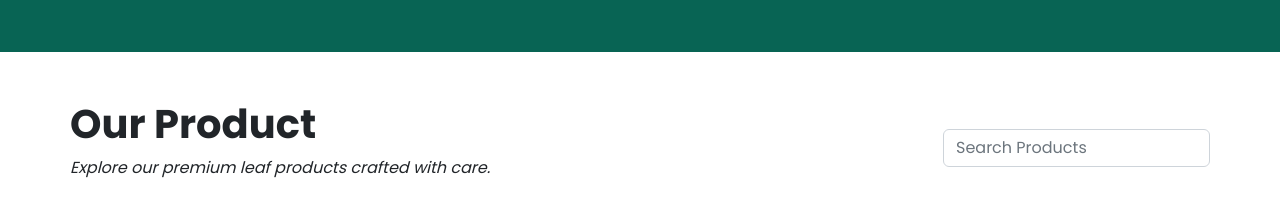
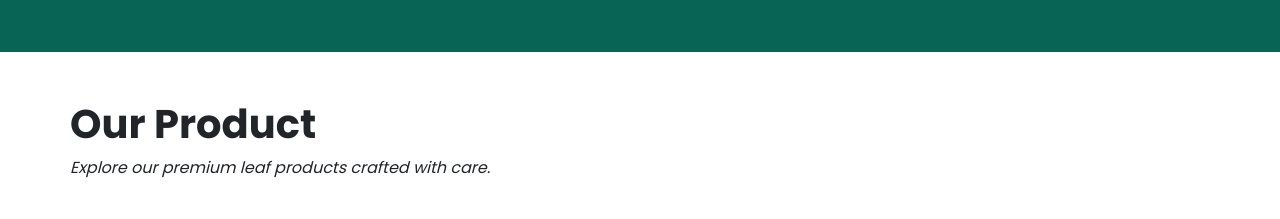
Before and after one commit to KennnXD/IndonesiaLeaves, a plain HTML site: page index.html in a window 1280 px wide. Shown: the part 2280-2499 px from the top of the page. Drawn offline with nearby package versions, Linux system fonts and the light colour scheme.

Commit message:
delete search for products

```diff
--- a/index.html
+++ b/index.html
@@ -148,9 +148,9 @@
           <h1 class="fw-bold" id="product-1">Our Product</h1>
           <p id="product-2"><i>Explore our premium leaf products crafted with care.</i></p>
         </div>
-        <div class="col-md-3 text-end" data-aos="fade-up" data-aos-duration="2000">
+        <!-- <div class="col-md-3 text-end" data-aos="fade-up" data-aos-duration="2000">
            <input class="form-control" id="product-3" type="search" id="searchInput" placeholder="Search Products" aria-label="Search"  autocomplete="off">
-        </div>
+        </div> -->
       </div>
       <div class="row d-flex justify-content-center mt-3" data-aos="fade-up" data-aos-duration="1000">
         <div class="col-md-3 my-4">
```
Also changed, not shown: assets/style.css (+7 -5 lines).
